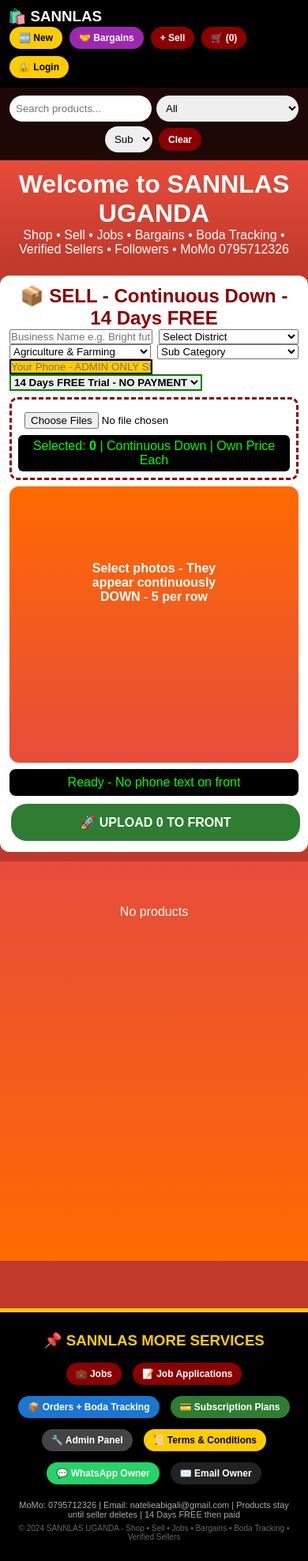
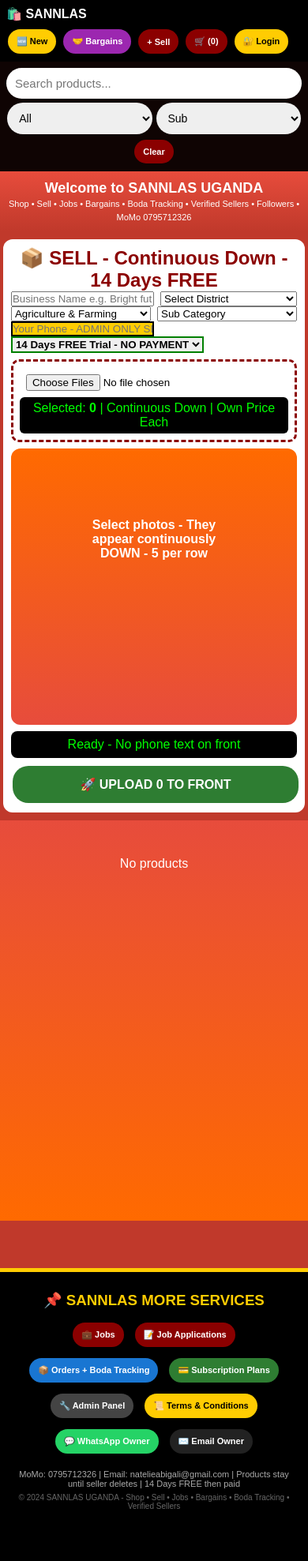
Before and after one commit to sannlas-uganda/Sannlas, a Flask app: page / in a window 390 px wide. Shown: the whole page at 79% size. After the commit the page ends 1911 px from the top, so only its background shows below. Run offline with Flask 3, Linux system fonts and the light colour scheme; data that the repository does not hold is empty; some libraries are stand-ins or nearby versions.

Commit message:
Update index.html

```diff
--- a/templates/index.html
+++ b/templates/index.html
@@ -2,43 +2,85 @@
 <html>
 <head>
 <title>SANNLAS UGANDA - All Features</title>
-<meta name="viewport" content="width=device-width, initial-scale=1">
+<meta name="viewport" content="width=device-width, initial-scale=1, maximum-scale=1">
 <link rel="stylesheet" href="https://unpkg.com/leaflet@1.9.4/dist/leaflet.css" />
 <script src="https://unpkg.com/leaflet@1.9.4/dist/leaflet.js"></script>
 <style>
 *{margin:0;padding:0;box-sizing:border-box}
-body{font-family:Arial;background:#c0392b}
-.navbar{background:#000;color:white;padding:10px;display:flex;justify-content:space-between;align-items:center;flex-wrap:wrap;position:sticky;top:0;z-index:12}
-.btn{background:#8B0000;color:white;border:none;padding:7px 12px;border-radius:20px;cursor:pointer;font-weight:bold;margin:2px;font-size:12px}
+body{font-family:Arial;background:#c0392b;overflow-x:hidden}
+.navbar{background:#000;color:white;padding:10px;display:flex;justify-content:space-between;align-items:center;flex-wrap:wrap;position:sticky;top:0;z-index:12;gap:8px}
+.btn{background:#8B0000;color:white;border:none;padding:9px 14px;border-radius:20px;cursor:pointer;font-weight:bold;margin:2px;font-size:12px;white-space:nowrap}
 .btn-green{background:#2e7d32}.btn-yellow{background:#FFCC02;color:#000}.btn-blue{background:#1976d2}
-.search-bar{background:rgba(0,0,0,0.85);padding:10px;display:flex;gap:6px;justify-content:center;flex-wrap:wrap;position:sticky;top:58px;z-index:11}
-.search-bar input,.search-bar select{padding:8px;border-radius:20px;border:none;max-width:180px}
-.hero{background:linear-gradient(#e74c3c,#c0392b);color:white;text-align:center;padding:12px}
-.front-upload{background:white;margin:12px auto;max-width:1300px;padding:12px;border-radius:12px}
-#frontPreview{display:grid;grid-template-columns:repeat(auto-fill,minmax(220px,1fr));gap:15px;max-height:85vh;min-height:350px;overflow-y:auto;background:linear-gradient(#ff6a00,#e74c3c);padding:15px;border-radius:12px}
+.search-bar{background:rgba(0,0,0,0.92);padding:10px;display:flex;gap:6px;justify-content:center;flex-wrap:wrap;position:sticky;top:58px;z-index:11}
+.search-bar input,.search-bar select{padding:11px;border-radius:20px;border:none;flex:1;min-width:120px;max-width:200px;font-size:14px}
+.hero{background:linear-gradient(#e74c3c,#c0392b);color:white;text-align:center;padding:14px 10px}
+.hero h1{font-size:22px;line-height:1.3}
+.hero p{font-size:12px;line-height:1.5}
+.front-upload{background:white;margin:10px auto;max-width:1300px;padding:12px;border-radius:12px;width:97%}
+#frontPreview{display:grid;grid-template-columns:repeat(auto-fill,minmax(150px,1fr));gap:10px;max-height:85vh;min-height:350px;overflow-y:auto;background:linear-gradient(#ff6a00,#e74c3c);padding:10px;border-radius:12px}
 .front-card{background:white;border-radius:12px;overflow:hidden;box-shadow:0 4px 10px rgba(0,0,0,0.3)}
-.front-card img{width:100%;height:160px;object-fit:cover}
-.front-card input{width:100%;padding:4px;margin:2px 0;font-size:11px;border:1px solid #ccc;border-radius:5px}
-.products{display:grid;grid-template-columns:repeat(auto-fill,minmax(220px,1fr));gap:15px;padding:15px;background:linear-gradient(#e74c3c,#ff6a00);min-height:60vh}
-.card{background:white;border-radius:12px;overflow:hidden;box-shadow:0 4px 12px rgba(0,0,0,0.3)}
-.card img{width:100%;height:190px;object-fit:cover}
-.card-body{padding:10px}
-.card h4{font-size:13px;height:32px;overflow:hidden}
-.price{color:#000;font-weight:bold}
-.seller-box{background:#FFCC02;padding:7px;border-radius:8px;font-size:11px;margin:5px 0}
+.front-card img{width:100%;height:130px;object-fit:cover}
+.front-card input{width:100%;padding:6px;margin:2px 0;font-size:12px;border:1px solid #ccc;border-radius:5px}
+.products{display:grid;grid-template-columns:repeat(auto-fill,minmax(160px,1fr));gap:10px;padding:10px;background:linear-gradient(#e74c3c,#ff6a00);min-height:60vh}
+.card{background:white;border-radius:12px;overflow:hidden;box-shadow:0 4px 12px rgba(0,0,0,0.3);display:flex;flex-direction:column}
+.card img{width:100%;height:160px;object-fit:cover}
+.card-body{padding:8px;flex:1;display:flex;flex-direction:column}
+.card h4{font-size:12px;min-height:34px;overflow:hidden;line-height:1.3;margin:4px 0}
+.price{color:#000;font-weight:bold;font-size:13px}
+.seller-box{background:#FFCC02;padding:6px;border-radius:8px;font-size:10px;margin:5px 0;line-height:1.4;word-break:break-word}
 .card-btns{display:grid;grid-template-columns:1fr 1fr;gap:5px;margin-top:6px}
-.card-btns button{padding:6px;font-size:10px;border:none;border-radius:15px;cursor:pointer;font-weight:bold}
+.card-btns button{padding:8px 4px;font-size:10px;border:none;border-radius:15px;cursor:pointer;font-weight:bold}
 .view-btn{background:#ff6a00;color:white}.cart-btn{background:#c0392b;color:white}.wa-btn{background:#25D366;color:white}.msg-btn{background:#000;color:white}.bargain-btn{background:#9c27b0;color:white}
-.popup{position:fixed;top:0;left:0;width:100%;height:100%;background:rgba(0,0,0,0.75);display:none;align-items:center;justify-content:center;z-index:100;padding:10px}
-.popup-content{background:white;padding:15px;border-radius:12px;max-width:700px;width:98%;max-height:92vh;overflow:auto}
+.popup{position:fixed;top:0;left:0;width:100%;height:100%;background:rgba(0,0,0,0.82);display:none;align-items:flex-start;justify-content:center;z-index:100;padding:10px;overflow-y:auto}
+.popup-content{background:white;padding:14px;border-radius:12px;max-width:700px;width:98%;max-height:96vh;overflow:auto;margin:15px auto}
 .sub-table{width:100%;border-collapse:collapse;margin:10px 0}
-.sub-table td,.sub-table th{border:1px solid #ccc;padding:8px;font-size:12px;text-align:left}
+.sub-table td,.sub-table th{border:1px solid #ccc;padding:6px;font-size:11px;text-align:left}
 .new-badge{background:#00e676;color:#000;padding:2px 6px;border-radius:10px;font-size:9px;font-weight:bold}
 .verified-badge{background:#1976d2;color:white;padding:2px 6px;border-radius:10px;font-size:10px;font-weight:bold}
 .follow-btn{background:#000;color:#FFCC02;border:1px solid #FFCC02}
-.tracking-line{border-left:3px solid #2e7d32;padding-left:10px;margin:8px 0}
-.auth-box{background:white;color:black;padding:15px;border-radius:12px;max-width:500px;margin:10px auto}
-.auth-box input,.auth-box select{width:100%;padding:8px;margin:4px 0;border:1px solid #ccc;border-radius:8px}
+.tracking-line{border-left:3px solid #2e7d32;padding-left:10px;margin:8px 0;font-size:12px}
+.auth-box{background:white;color:black;padding:12px;border-radius:12px;max-width:500px;margin:10px auto;width:100%}
+.auth-box input,.auth-box select,.auth-box textarea{width:100%;padding:11px;margin:4px 0;border:1px solid #ccc;border-radius:8px;font-size:14px}
+.auth-box h3{font-size:15px;margin-bottom:6px}
+#bodaMap{width:100%;border-radius:12px}
+
+/* MOBILE CLEAR VIEW */
+@media(max-width:768px){
+ .navbar{padding:8px 8px}
+ .navbar h3{font-size:16px}
+ .btn{padding:9px 11px;font-size:11px}
+ .hero{padding:10px 8px}
+ .hero h1{font-size:18px}
+ .hero p{font-size:11px}
+ .search-bar{top:50px;padding:8px;gap:5px}
+ .search-bar input{flex:1 1 100%;max-width:100%;font-size:14px}
+ .search-bar select{flex:1 1 48%;max-width:49%;min-width:48%}
+  #frontPreview{grid-template-columns:repeat(2,minmax(0,1fr));gap:8px;padding:8px;max-height:68vh}
+ .front-card img{height:110px}
+ .products{grid-template-columns:repeat(2,minmax(0,1fr));gap:8px;padding:8px}
+ .card img{height:140px}
+ .card-body{padding:6px}
+ .card h4{font-size:11px;min-height:30px}
+ .seller-box{font-size:9px;padding:5px}
+ .card-btns{gap:4px}
+ .card-btns button{font-size:9px;padding:8px 3px}
+ .popup{padding:6px}
+ .popup-content{width:97%;padding:10px;margin:10px auto}
+  #bodaMap{height:280px!important}
+ .front-upload{width:98%;padding:10px}
+}
+@media(max-width:480px){
+ .products{grid-template-columns:repeat(2,minmax(0,1fr));gap:6px;padding:6px}
+ .card img{height:125px}
+  #frontPreview{grid-template-columns:repeat(2,minmax(0,1fr));gap:6px}
+ .navbar div{justify-content:flex-end}
+ .search-bar input{font-size:15px}
+}
+@media(min-width:1024px){
+ .products{grid-template-columns:repeat(auto-fill,minmax(220px,1fr));gap:15px;padding:15px}
+  #frontPreview{grid-template-columns:repeat(auto-fill,minmax(200px,1fr))}
+ .card img{height:190px}
+}
 </style>
 </head>
 <body>
@@ -203,7 +245,6 @@ body{font-family:Arial;background:#c0392b}
 <button onclick="closePop('termsPop')" style="width:100%;background:#8B0000;color:white;border:none;padding:12px;border-radius:8px;margin-top:12px;font-weight:bold">Close Terms</button>
 </div></div>
 
-<!-- BOTTOM FOOTER WITH JOBS, APPLICATIONS, ORDERS, SUBSCRIPTION, ADMIN -->
 <div style="background:#000;color:white;padding:25px 15px;text-align:center;margin-top:40px;border-top:5px solid #FFCC02">
 <h3 style="color:#FFCC02;margin-bottom:15px">📌 SANNLAS MORE SERVICES</h3>
 <div style="display:flex;flex-wrap:wrap;gap:10px;justify-content:center;max-width:900px;margin:0 auto">
@@ -306,8 +347,6 @@ function makeBargain(id){let p=allProducts.find(x=>x.id==id);let offer=prompt(`B
 function fetchJobs(){fetch('/api/jobs').then(r=>r.json()).then(jobs=>{let list=document.getElementById('jobsList');if(!list)return;list.innerHTML=jobs.map(j=>`<div style="border:1px solid #ccc;padding:8px;border-radius:8px;margin:5px 0"><b>${j.title}</b> - ${j.company}<br>${j.desc||''}<br><button class="btn btn-blue" onclick="document.getElementById('applyJobSelect').innerHTML='<option value=${j.id}>${j.title}</option>';openPopup('applyPop')">Apply</button></div>`).join('');let sel=document.getElementById('applyJobSelect');if(sel){sel.innerHTML=jobs.map(j=>`<option value="${j.id}">${j.title} - ${j.company}</option>`).join('');}}).catch(()=>{});}
 function postJob(e){e.preventDefault();let data={title:document.getElementById('jobTitle').value,company:document.getElementById('jobCompany').value,desc:document.getElementById('jobDesc').value,salary:document.getElementById('jobSalary').value};fetch('/api/jobs',{method:'POST',headers:{'Content-Type':'application/json'},body:JSON.stringify(data)}).then(()=>{alert('Job posted!');fetchJobs();});}
 function applyJob(e){e.preventDefault();let fd=new FormData(e.target);let data=Object.fromEntries(fd);fetch(`/api/jobs/${data.job_id}/apply`,{method:'POST',headers:{'Content-Type':'application/json'},body:JSON.stringify(data)}).then(()=>alert('Application sent!')); }
-
-// === GPS MAP FOR BUYER + SELLER + ADMIN ONLY ===
 let bodaMap=null, bodaMarker=null, buyerMarker=null, routeLine=null, buyerLatLng=null;
 function isAdminUser(){ if(!currentUser) return false; return currentUser.role==='admin' || currentUser.email==='natelieabigali@gmail.com'; }
 function isBuyerOfOrder(order){ if(!currentUser) return false; let myPhone=(currentUser.phone||'').replace(/\D/g,'').slice(-9); let oPhone=(order.buyer?.phone1||'').replace(/\D/g,'').slice(-9); return myPhone && oPhone && myPhone===oPhone; }
@@ -316,16 +355,16 @@ function canSeeGPSMap(order){ if(!currentUser) return false; return isAdminUser(
 function initBodaMap(lat,lng){ document.getElementById('bodaMap').style.display='block'; document.getElementById('mapInfo').style.display='block'; if(bodaMap){ bodaMap.setView([lat,lng],14); return; } bodaMap=L.map('bodaMap').setView([lat,lng],14); L.tileLayer('https://{s}.tile.openstreetmap.org/{z}/{x}/{y}.png').addTo(bodaMap); setTimeout(()=>bodaMap.invalidateSize(),300); }
 function showBodaGPS(orderId, buyerName){
  let order=window._lastOrders?.find(o=>o.id==orderId);
- if(order &&!canSeeGPSMap(order)){ alert('❌ GPS Tracking only for Buyer + Seller + Admin. Please login as buyer/seller.'); return; }
+ if(order &&!canSeeGPSMap(order)){ alert('❌ GPS only for Buyer+Seller+Admin'); return; }
  if(navigator.geolocation){
    navigator.geolocation.getCurrentPosition(pos=>{
      buyerLatLng=[pos.coords.latitude,pos.coords.longitude];
      initBodaMap(buyerLatLng[0],buyerLatLng[1]);
      if(buyerMarker) bodaMap.removeLayer(buyerMarker);
-     buyerMarker=L.marker(buyerLatLng).addTo(bodaMap).bindPopup(`📍 Buyer: ${buyerName}<br>Delivery Point`).openPopup();
+     buyerMarker=L.marker(buyerLatLng).addTo(bodaMap).bindPopup(`📍 Buyer: ${buyerName}`).openPopup();
      document.getElementById('mapInfo').innerHTML=`📍 Buyer: ${buyerLatLng[0].toFixed(5)},${buyerLatLng[1].toFixed(5)} | Waiting Boda... | <a href="https://www.google.com/maps/dir/?api=1&destination=${buyerLatLng[0]},${buyerLatLng[1]}" target="_blank" class="btn" style="background:#1976d2;padding:4px 8px">🧭 Navigate</a>`;
      trackBodaLive(orderId);
-   },()=>{ alert('Allow GPS to show map'); initBodaMap(0.3476,32.5825); });
+   },()=>{ alert('Allow GPS'); initBodaMap(0.3476,32.5825); });
  }
 }
 function trackBodaLive(orderId){
@@ -333,13 +372,13 @@ function trackBodaLive(orderId){
    navigator.geolocation.watchPosition(pos=>{
      let bodaLL=[pos.coords.latitude,pos.coords.longitude];
      if(bodaMarker) bodaMap.removeLayer(bodaMarker);
-     bodaMarker=L.marker(bodaLL,{icon:L.icon({iconUrl:'https://cdn-icons-png.flaticon.com/512/2972/2972185.png',iconSize:[35,35]})}).addTo(bodaMap).bindPopup('🏍️ Boda Boda Live');
+     bodaMarker=L.marker(bodaLL,{icon:L.icon({iconUrl:'https://cdn-icons-png.flaticon.com/512/2972/2972185.png',iconSize:[35,35]})}).addTo(bodaMap).bindPopup('🏍️ Boda Live');
      if(routeLine) bodaMap.removeLayer(routeLine);
      if(buyerLatLng){
        routeLine=L.polyline([bodaLL,buyerLatLng],{color:'red',weight:4,dashArray:'10,10'}).addTo(bodaMap);
        let dist=bodaMap.distance(bodaLL,buyerLatLng)/1000;
        let eta=Math.round(dist/30*60);
-       document.getElementById('mapInfo').innerHTML=`🏍️ Boda to Buyer: ${dist.toFixed(2)} km | ETA: ${eta} mins | <a href="https://www.google.com/maps/dir/${bodaLL[0]},${bodaLL[1]}/${buyerLatLng[0]},${buyerLatLng[1]}" target="_blank" class="btn btn-blue" style="padding:4px 8px">🧭 Navigate Now</a> <button class="btn" style="background:#25D366" onclick="window.open('https://wa.me/?text='+encodeURIComponent('🏍️ Track Boda Order ${orderId}: https://www.google.com/maps/dir/${bodaLL[0]},${bodaLL[1]}/${buyerLatLng[0]},${buyerLatLng[1]}'))">Share WhatsApp</button>`;
+       document.getElementById('mapInfo').innerHTML=`🏍️ Boda to Buyer: ${dist.toFixed(2)} km | ETA: ${eta} mins | <a href="https://www.google.com/maps/dir/${bodaLL[0]},${bodaLL[1]}/${buyerLatLng[0]},${buyerLatLng[1]}" target="_blank" class="btn btn-blue" style="padding:4px 8px">🧭 Navigate Now</a>`;
        fetch('/api/update-order-status',{method:'POST',headers:{'Content-Type':'application/json'},body:JSON.stringify({order_id:orderId,boda_lat:bodaLL[0],boda_lng:bodaLL[1],buyer_lat:buyerLatLng[0],buyer_lng:buyerLatLng[1]})});
      }
    },null,{enableHighAccuracy:true});
@@ -350,7 +389,7 @@ function loadOrders(){fetch('/api/orders').then(r=>r.json()).then(orders=>{
  document.getElementById('ordersList').innerHTML=orders.map(o=>{
  let tracking=(o.tracking||[]).map(t=>`<div class="tracking-line">📦 ${t.status} - ${new Date(t.time*1000).toLocaleString()} ${t.boda_name?` | Boda: ${t.boda_name} ${t.boda_phone}`:''}</div>`).join('');
  let canSee = canSeeGPSMap(o);
- let gpsBtn = canSee? `<button class="btn btn-blue" onclick="showBodaGPS(${o.id}, '${(o.buyer?.names||'Buyer').replace(/'/g,'')}')">🗺️ GPS Map + Navigation</button>` : `<span style="font-size:10px;color:gray">🔒 GPS hidden - Login as Buyer/Seller/Admin to view live map</span>`;
+ let gpsBtn = canSee? `<button class="btn btn-blue" onclick="showBodaGPS(${o.id}, '${(o.buyer?.names||'Buyer').replace(/'/g,'')}')">🗺️ GPS Map + Navigation</button>` : `<span style="font-size:10px;color:gray">🔒 GPS hidden - Login as Buyer/Seller/Admin</span>`;
  let updateBox = currentUser? `<div style="margin-top:6px;background:#FFCC02;padding:6px;border-radius:8px"><input id="bodaName_${o.id}" placeholder="Boda Name" style="width:90px"><input id="bodaPhone_${o.id}" placeholder="Boda Phone" style="width:90px"><select id="newStatus_${o.id}"><option>Packed</option><option>Given to Boda</option><option>On the way</option><option>Delivered</option></select><button class="btn btn-green" onclick="updateBodaStatus(${o.id})">Update</button> ${gpsBtn}</div>` : `<div>${gpsBtn}</div>`;
  return `<div style="border:2px solid #2e7d32;padding:8px;border-radius:8px;margin:5px 0"><b>Order ${o.id}</b> - UGX ${o.total||0} - Status: <b>${o.status}</b><br>Buyer:${o.buyer?.names||''} ${o.buyer?.phone1||''}<br>Items:${(o.cart||[]).map(i=>i.name).join(', ')}<br>${tracking}${updateBox}<br><a href="https://wa.me/${o.buyer?.phone1}" target="_blank" class="btn" style="background:#25D366">WhatsApp Buyer</a></div>`;
 }).join('')||'No orders';});}
```
